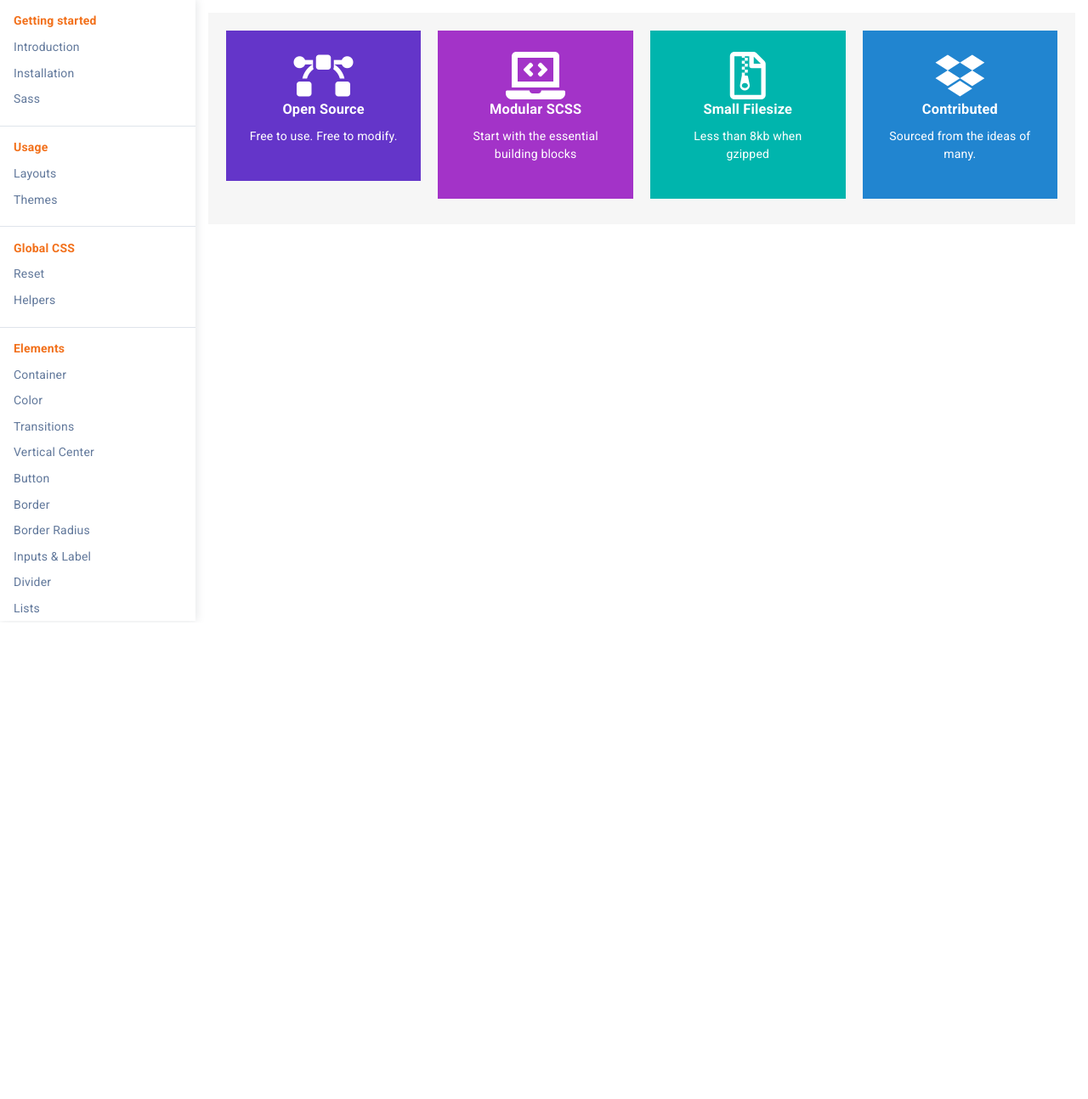
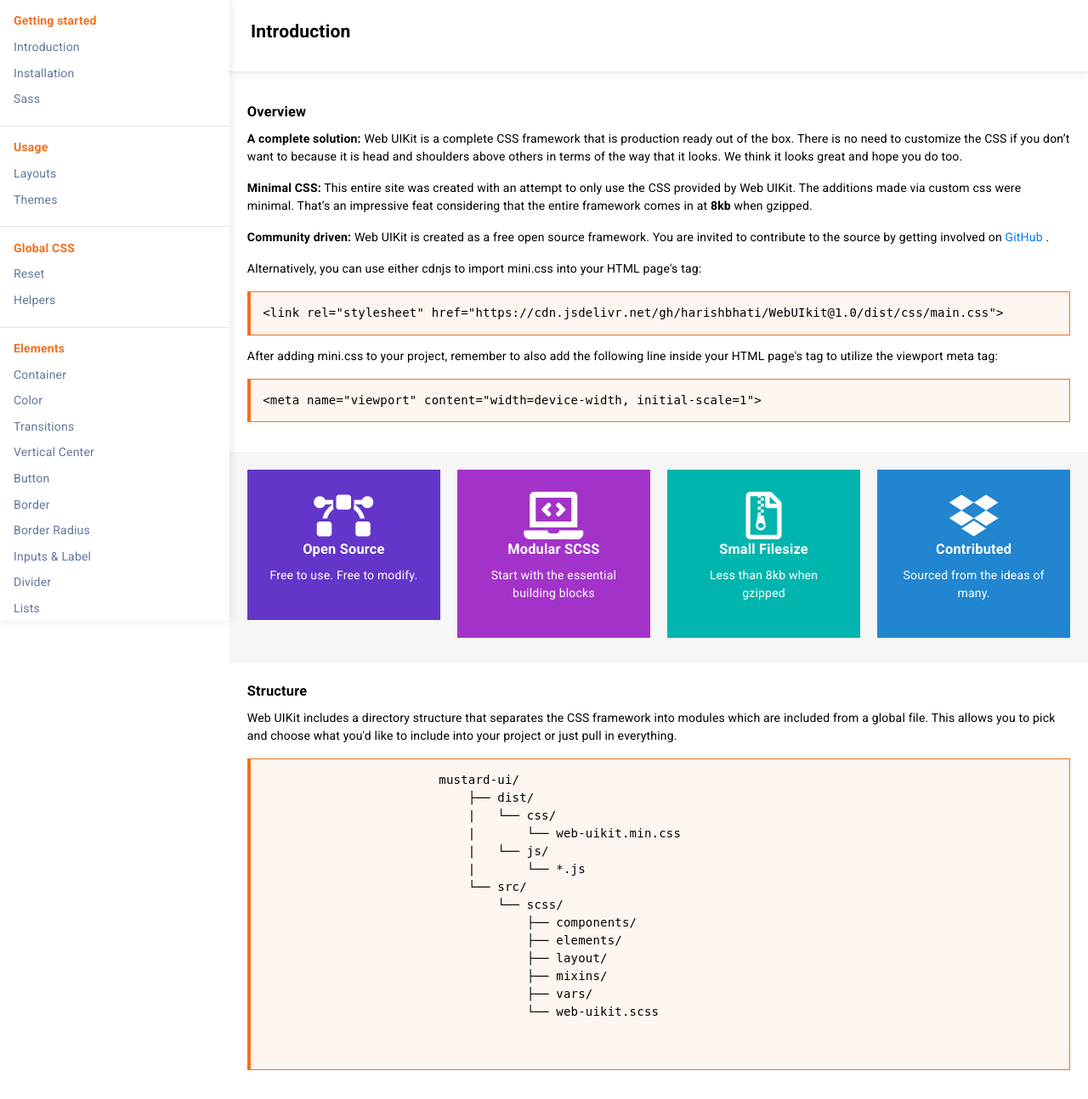
Before and after one commit to harishbhati/UI-Components, a PHP site: page /components/introduction.php in a window 1280 px wide. Shown: the part 67-1361 px from the top of the page at 85% size. Before the commit the page ends 799 px from the top, so only its background shows below. Run offline with PHP 8.4, Linux system fonts and the light colour scheme; some libraries are stand-ins or nearby versions.

Commit message:
intoduction page html

```diff
--- a/components/buttons.php
+++ b/components/buttons.php
@@ -70,7 +70,7 @@
                 <h3>Group Horizontal Buttons</h3>
                     <div class="inline-buttons">
                         <button class="button btn-red">Save</button>
-                            <span class="or btn-yellow" data-after="&"></span>
+                            <span class="or btn-yellow" data-after="OR"></span>
                         <button class="button btn-orange">Cancel</button>
                     </div>
                     <div class="inline-buttons">
--- a/components/header.php
+++ b/components/header.php
@@ -1,5 +1,5 @@
 <header class="flex">
-    <h1 class="logo"><a href="#">WebUIKit</a></h1>
+    <h1 class="logo"><a href="hero-index.php">WebUIKit</a></h1>
     <div class="right-links">
         <a href="https://github.com/harishbhati/UI-Components" class="button btn-olive basic border-rounded">DOWNLOAD</a>
     </div>
--- a/components/hero-index.php
+++ b/components/hero-index.php
@@ -10,7 +10,7 @@
                 <h2>WebUIKit</h2>
                 <p>A lightweight and modular front-end framework <br>for developing fast and powerful web interfaces.</p>
                 <div class="btn-group">
-                    <a href="buttons.php" class="button btn-olive border-rounded medium-btn">Get Started</a>
+                    <a href="introduction.php" class="button btn-olive border-rounded medium-btn">Get Started</a>
                     <a href="https://github.com/harishbhati/UI-Components" class="button basic white border-rounded medium-btn">Github</a>
                 </div>
             </div>
--- a/components/introduction.php
+++ b/components/introduction.php
@@ -6,6 +6,22 @@
         <section>
             <?php include 'sidebar.php'; ?>
             <main class="content">
+            <div class="page-title-block">
+                <h1 class="page-title">Introduction</h1>
+            </div>
+                <section class="bg-white-light medium-spacing">
+                    <h3>Overview</h3>
+                    <p><strong>A complete solution:</strong> Web UIKit is a complete CSS framework that is production ready out of the box.  There is no need to customize the CSS if you don’t want to because it is head and shoulders
+                     above others in terms of the way that it looks.  We think it looks great and hope you do too.</p>
+                     <p><strong>Minimal CSS:</strong> This entire site was created with an attempt to only use the CSS provided by Web UIKit.  The additions made via custom css were minimal.  That’s an impressive feat considering that
+                     the entire framework comes in at <strong>8kb</strong> when gzipped.</p>
+                     <p><strong>Community driven:</strong> Web UIKit is created as a free open source framework. You are invited to contribute to the source
+                     by getting involved on <a href="https://github.com/harishbhati/UI-Components">GitHub</a> .</p>
+                     <p>Alternatively, you can use either cdnjs to import mini.css into your HTML page's <head> tag:</p>
+                     <pre class="markup">&lt;link rel="stylesheet" href="https://cdn.jsdelivr.net/gh/harishbhati/WebUIkit@1.0/dist/css/main.css"&gt;</pre>
+                     <p>After adding mini.css to your project, remember to also add the following line inside your HTML page's <head> tag to utilize the viewport meta tag:</p>
+                     <pre class="markup">&lt;meta name="viewport" content="width=device-width, initial-scale=1"&gt;</pre>
+                </section>
                 <section class="bg-grey-light medium-spacing">
                     <div class="grid-row">
                         <div class="col-4">
@@ -39,6 +55,28 @@
                         </div>
                     </div>
                 </section>
+                <section class="bg-white-light medium-spacing">
+                    <h3>Structure</h3>
+                    <p>Web UIKit includes a directory structure that separates the CSS framework into modules which are included from a global file.
+                        This allows you to pick and choose what you'd like to include into your project or just pull in everything.</p>
+                    <pre class="markup">
+                        <code class="code">mustard-ui/
+                            ├── dist/
+                            |   └── css/
+                            |       └── web-uikit.min.css
+                            |   └── js/
+                            |       └── *.js
+                            └── src/
+                                └── scss/
+                                    ├── components/
+                                    ├── elements/
+                                    ├── layout/
+                                    ├── mixins/
+                                    ├── vars/
+                                    └── web-uikit.scss
+                        </code>
+                    </pre>
+                </section>
             </main>
         </section>
     </body>
--- a/components/sidebar.php
+++ b/components/sidebar.php
@@ -21,7 +21,7 @@
             <li><a href="">Color</a></li>
             <li><a href="">Transitions</a></li>
             <li><a href="">Vertical Center</a></li>
-            <li><a href="">Button</a></li>
+            <li><a href="buttons.php">Button</a></li>
             <li><a href="">Border</a></li>
             <li><a href="">Border Radius</a></li>
             <li><a href="">Inputs &amp; Label</a></li>
--- a/dist/css/color/bg-color.css
+++ b/dist/css/color/bg-color.css
@@ -15,7 +15,7 @@
   background-color: #f2711c; }
 
 .bg-orange-light {
-  background-color: white; }
+  background-color: #fdf5f0; }
 
 .bg-yellow-dark {
   background-color: #040300; }
--- a/dist/css/main.css
+++ b/dist/css/main.css
@@ -235,16 +235,36 @@ legend {
   left: 0;
   top: 67px;
   height: calc(100vh - 69px);
-  width: 230px;
+  width: 270px;
   background: #fff;
   box-shadow: 1px 0 10px 0 rgba(69, 81, 97, 0.15);
   overflow: auto; }
 
 .content {
-  width: calc(100% - 230px);
-  margin-left: 230px;
-  margin-top: 67px;
-  padding: 15px; }
+  width: calc(100% - 270px);
+  margin-left: 270px;
+  margin-top: 67px; }
+
+.page-title-block {
+  background: #ffffff;
+  font-weight: 500;
+  padding: 22px 25px;
+  margin-bottom: 15px;
+  border-bottom: 1px solid #e3ebf4;
+  box-shadow: 1px 0 10px 0 rgba(69, 81, 97, 0.15); }
+
+.markup {
+  overflow: auto;
+  padding: .9rem;
+  border: 1px solid #f2711c;
+  border-left: 4px solid #f2711c;
+  background: #fdf5f0; }
+
+.output {
+  overflow: auto;
+  padding: .9rem;
+  border: 1px solid #f2711c;
+  background: #fdf5f0; }
 
 .border {
   border: 1px solid transparent; }
@@ -819,7 +839,7 @@ legend {
   background-color: #f2711c; }
 
 .bg-orange-light {
-  background-color: white; }
+  background-color: #fdf5f0; }
 
 .bg-yellow-dark {
   background-color: #040300; }
--- a/src/scss/admin-board/dashboard.scss
+++ b/src/scss/admin-board/dashboard.scss
@@ -1,16 +1,38 @@
+@import "../variables/color-variables";
+
 .sidebar{
     position: fixed;
     left: 0;
     top: 67px;
     height: calc(100vh - 69px);
-    width: 230px;
+    width: 270px;
     background: #fff;
     box-shadow: 1px 0 10px 0 rgba(69, 81, 97, 0.15);
     overflow: auto;
 }
 .content{
-    width: calc(100% - 230px);
-    margin-left: 230px;
+    width: calc(100% - 270px);
+    margin-left: 270px;
     margin-top: 67px;
-    padding: 15px;
 }
+.page-title-block {
+    background: #ffffff;
+    font-weight: 500;
+    padding: 22px 25px;
+    margin-bottom: 15px;
+    border-bottom: 1px solid #e3ebf4;
+    box-shadow: 1px 0 10px 0 rgba(69, 81, 97, 0.15);
+}
+.markup{
+    overflow: auto;
+    padding: .9rem;
+    border: 1px solid $orange;
+    border-left: 4px solid $orange;
+    background: #fdf5f0;
+}
+.output{
+    overflow: auto;
+    padding: .9rem;
+    border: 1px solid $orange;
+    background: $orange-light;
+}
--- a/src/scss/variables/_color-variables.scss
+++ b/src/scss/variables/_color-variables.scss
@@ -4,7 +4,7 @@ $red-dark: darken($red, 50px);
 $red-light: lighten($red, 50px);
 $orange : #f2711c;
 $orange-dark: darken($orange, 50px);
-$orange-light: lighten($orange, 50px);
+$orange-light: #fdf5f0;
 $yellow : #fbbd08;
 $yellow-dark: darken($yellow, 50px);
 $yellow-light: lighten($yellow, 50px);
```
Also changed, not shown: dist/css/admin-board/dashboard.css (+25 -5 lines).
